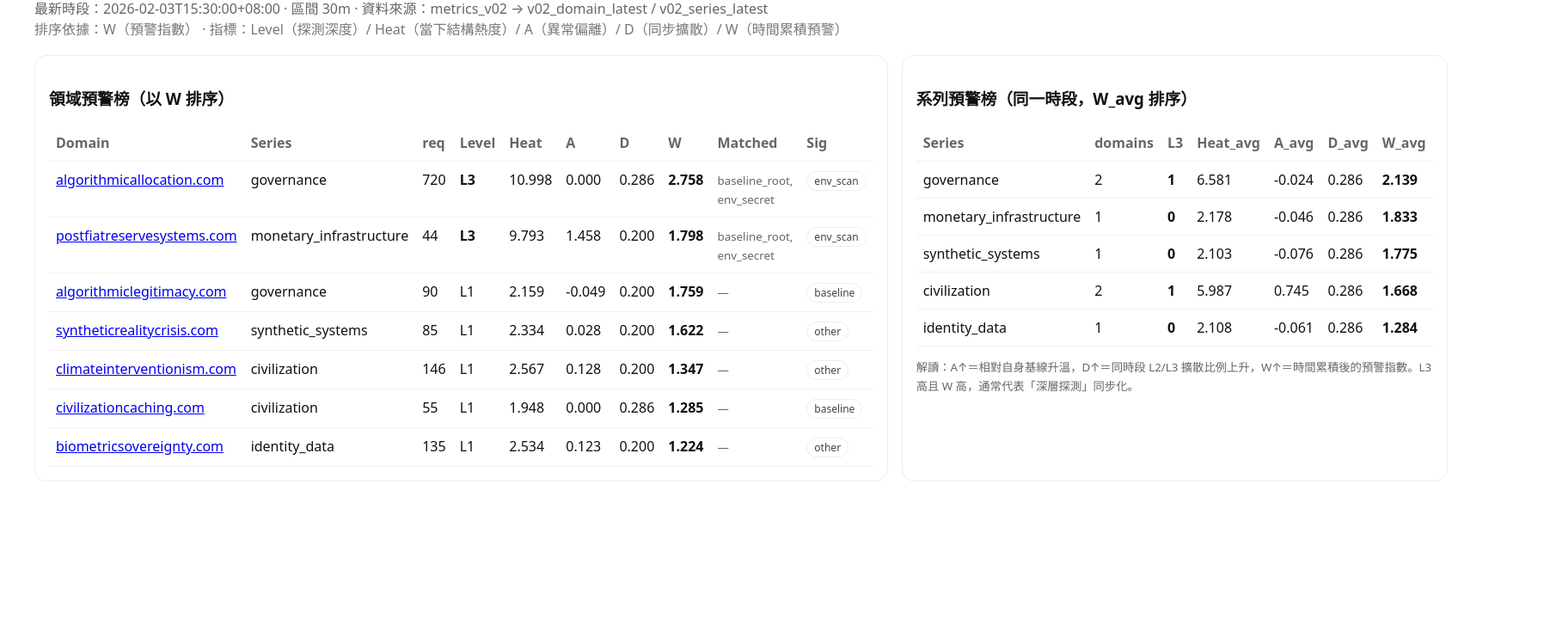
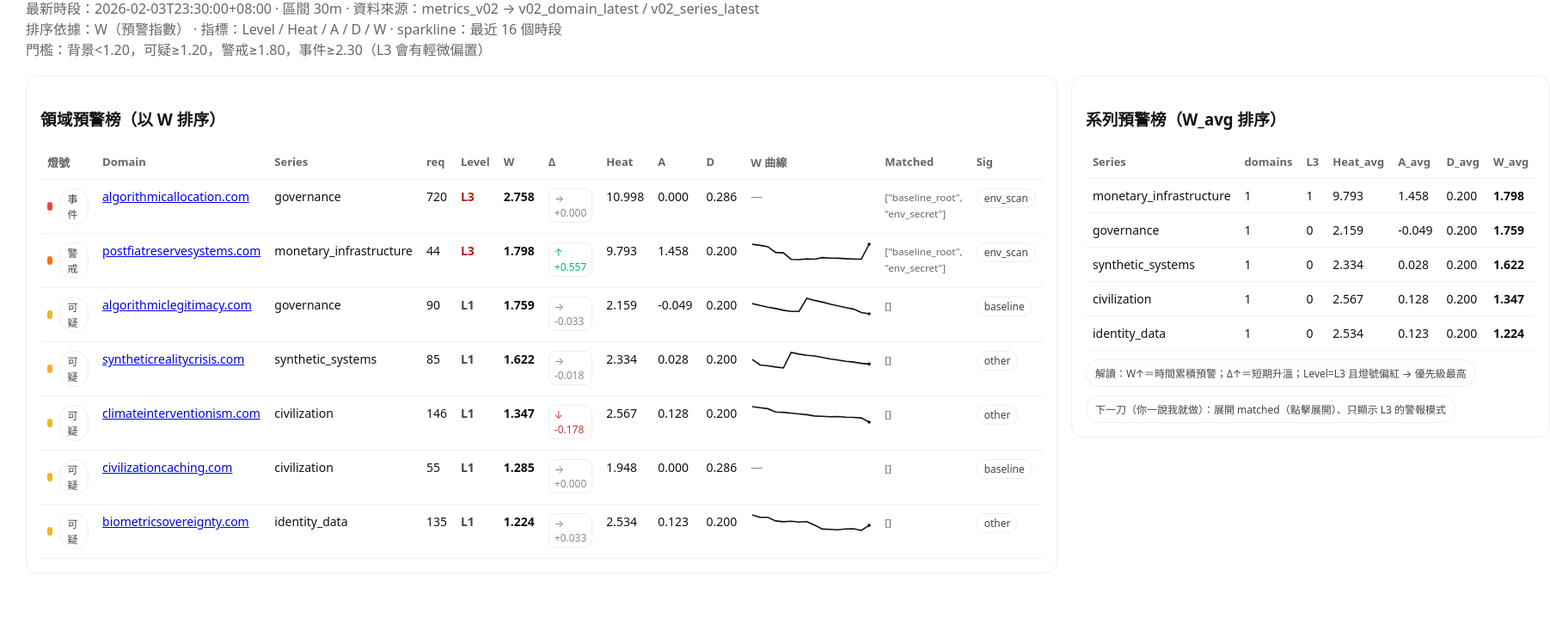
Before and after one commit to AIVIN311/civilization-radar, a plain HTML site: page dashboard_v02.html in a window 1280 px wide. Shown: the part 80-800 px from the top of the page at 86% size, 1803 px wide, since content can reach past the window. Drawn offline with Linux system fonts and the light colour scheme.

Commit message:
Enhance dashboard v0.2 for war-room functionality: updated HTML structure, improved styling, and added risk thresholds; modified data fetching and processing logic in render_dashboard_v02.py to support new features and display metrics more effectively.

```diff
--- a/dashboard_v02.html
+++ b/dashboard_v02.html
@@ -1,168 +1,239 @@
 <!doctype html><html><head><meta charset='utf-8'>
 <meta name='viewport' content='width=device-width,initial-scale=1'>
-<title>文明雷達 v0.2</title>
+<title>文明雷達 v0.2（戰情中心）</title>
 
 <style>
 body{font-family:system-ui,-apple-system,Segoe UI,sans-serif;margin:0;background:#fff;color:#111}
-main{max-width:1200px;margin:0 auto;padding:28px 18px}
+main{max-width:1220px;margin:0 auto;padding:28px 18px}
 h1{margin:0 0 10px;font-size:28px}
 .meta{color:#666;margin-bottom:18px;line-height:1.5}
-.grid{display:grid;grid-template-columns:1.6fr 1fr;gap:16px}
+.grid{display:grid;grid-template-columns:1.6fr 1fr;gap:16px;align-items:start}
 .card{border:1px solid #eee;border-radius:14px;padding:16px}
 table{width:100%;border-collapse:collapse}
 th,td{padding:10px 8px;border-bottom:1px solid #f1f1f1;vertical-align:top}
-th{color:#666;font-weight:600;text-align:left}
+th{color:#666;font-weight:650;text-align:left;font-size:13px}
+td{font-size:14px}
 small{color:#666}
 .badge{display:inline-block;padding:2px 8px;border:1px solid #eee;border-radius:999px;font-size:12px;color:#444}
-.k{font-variant-numeric:tabular-nums}
-.w{font-weight:700}
-.l3{font-weight:700}
-.dim{color:#777}
+.muted{color:#888}
+.kpi{display:flex;gap:10px;flex-wrap:wrap;margin-top:10px}
+.kpi .pill{border:1px solid #eee;border-radius:999px;padding:6px 10px;font-size:12px;color:#444}
+.spark{color:#111} /* SVG uses currentColor */
+.delta{font-size:12px;padding:2px 6px;border-radius:8px;border:1px solid #eee;display:inline-block}
+.delta.up{color:#0b6}
+.delta.down{color:#c33}
+.delta.flat{color:#888}
+
+/* 戰情燈號 */
+.r{display:inline-flex;align-items:center;gap:8px}
+.dot{width:10px;height:10px;border-radius:999px;display:inline-block}
+.r-green .dot{background:#18a058}
+.r-yellow .dot{background:#f0b429}
+.r-orange .dot{background:#f97316}
+.r-red .dot{background:#ef4444}
+.r .label{font-size:12px;color:#444;border:1px solid #eee;border-radius:999px;padding:2px 8px}
+
+/* Level */
+.lv{font-weight:700}
+.lv.L3{color:#b91c1c}
+.lv.L2{color:#c2410c}
+.lv.L1{color:#444}
 </style>
 
 </head><body><main>
-<h1>文明雷達 v0.2</h1>
-<div class='meta'>最新時段：2026-02-03T15:30:00+08:00 · 區間 30m · 資料來源：metrics_v02 → v02_domain_latest / v02_series_latest<br><span class='dim'>排序依據：W（預警指數） · 指標：Level（探測深度）/ Heat（當下結構熱度）/ A（異常偏離）/ D（同步擴散）/ W（時間累積預警）</span></div>
+<h1>文明雷達 v0.2（戰情中心）</h1>
+<div class='meta'>最新時段：2026-02-03T23:30:00+08:00 · 區間 30m · 資料來源：metrics_v02 → v02_domain_latest / v02_series_latest<br>排序依據：W（預警指數） · 指標：Level / Heat / A / D / W · sparkline：最近 16 個時段<br>門檻：背景&lt;1.20，可疑≥1.20，警戒≥1.80，事件≥2.30（L3 會有輕微偏置）</div>
 <div class='grid'>
-<div class='card'><h3>領域預警榜（以 W 排序）</h3>
-<table><thead><tr>
-<th>Domain</th><th>Series</th><th class='k'>req</th><th>Level</th><th class='k'>Heat</th><th class='k'>A</th><th class='k'>D</th><th class='k'>W</th><th>Matched</th><th>Sig</th>
-</tr></thead><tbody>
+<div class='card'>
+<h3>領域預警榜（以 W 排序）</h3>
+<table><thead><tr><th>燈號</th><th>Domain</th><th>Series</th><th>req</th><th>Level</th><th>W</th><th>Δ</th><th>Heat</th><th>A</th><th>D</th><th>W 曲線</th><th>Matched</th><th>Sig</th></tr></thead><tbody>
 <tr>
+<td><span class='r r-red'><span class='dot'></span><span class='label'>事件</span></span></td>
 <td><a href='https://algorithmicallocation.com/' target='_blank' rel='noopener noreferrer'>algorithmicallocation.com</a></td>
 <td>governance</td>
-<td class='k'>720</td>
-<td class='l3'>L3</td>
-<td class='k'>10.998</td>
-<td class='k'>0.000</td>
-<td class='k'>0.286</td>
-<td class='k w'>2.758</td>
-<td><small>baseline_root, env_secret</small></td>
+<td>720</td>
+<td><span class='lv L3'>L3</span></td>
+<td><b>2.758</b></td>
+<td><span class='delta flat'>→ +0.000</span></td>
+<td>10.998</td>
+<td>0.000</td>
+<td>0.286</td>
+<td class='spark'><span class='muted'>—</span></td>
+<td><small>[&quot;baseline_root&quot;, &quot;env_secret&quot;]</small></td>
 <td><span class='badge'>env_scan</span></td>
 </tr>
 <tr>
+<td><span class='r r-orange'><span class='dot'></span><span class='label'>警戒</span></span></td>
 <td><a href='https://postfiatreservesystems.com/' target='_blank' rel='noopener noreferrer'>postfiatreservesystems.com</a></td>
 <td>monetary_infrastructure</td>
-<td class='k'>44</td>
-<td class='l3'>L3</td>
-<td class='k'>9.793</td>
-<td class='k'>1.458</td>
-<td class='k'>0.200</td>
-<td class='k w'>1.798</td>
-<td><small>baseline_root, env_secret</small></td>
+<td>44</td>
+<td><span class='lv L3'>L3</span></td>
+<td><b>1.798</b></td>
+<td><span class='delta up'>↑ +0.557</span></td>
+<td>9.793</td>
+<td>1.458</td>
+<td>0.200</td>
+<td class='spark'>
+    <svg width="140" height="22" viewBox="0 0 140 22" aria-label="W sparkline">
+      <polyline points="2.0,2.1 11.1,3.4 20.1,4.9 29.2,11.6 38.3,12.1 47.3,19.7 56.4,20.0 65.5,19.1 74.5,19.5 83.6,17.6 92.7,18.2 101.7,18.4 110.8,18.9 119.9,19.3 128.9,19.5 138.0,2.0" fill="none" stroke="currentColor" stroke-width="1.6" />
+      <circle cx="138.0" cy="2.0" r="1.8" fill="currentColor"></circle>
+      <title>W last=1.798</title>
+    </svg>
+    </td>
+<td><small>[&quot;baseline_root&quot;, &quot;env_secret&quot;]</small></td>
 <td><span class='badge'>env_scan</span></td>
 </tr>
 <tr>
+<td><span class='r r-yellow'><span class='dot'></span><span class='label'>可疑</span></span></td>
 <td><a href='https://algorithmiclegitimacy.com/' target='_blank' rel='noopener noreferrer'>algorithmiclegitimacy.com</a></td>
 <td>governance</td>
-<td class='k'>90</td>
-<td class=''>L1</td>
-<td class='k'>2.159</td>
-<td class='k'>-0.049</td>
-<td class='k'>0.200</td>
-<td class='k w'>1.759</td>
-<td><small>—</small></td>
+<td>90</td>
+<td><span class='lv L1'>L1</span></td>
+<td><b>1.759</b></td>
+<td><span class='delta flat'>→ -0.033</span></td>
+<td>2.159</td>
+<td>-0.049</td>
+<td>0.200</td>
+<td class='spark'>
+    <svg width="140" height="22" viewBox="0 0 140 22" aria-label="W sparkline">
+      <polyline points="2.0,8.1 11.1,10.3 20.1,12.2 29.2,13.9 38.3,15.9 47.3,17.2 56.4,17.2 65.5,2.0 74.5,4.4 83.6,6.4 92.7,8.7 101.7,10.8 110.8,12.7 119.9,14.6 128.9,18.6 138.0,20.0" fill="none" stroke="currentColor" stroke-width="1.6" />
+      <circle cx="138.0" cy="20.0" r="1.8" fill="currentColor"></circle>
+      <title>W last=1.759</title>
+    </svg>
+    </td>
+<td><small>[]</small></td>
 <td><span class='badge'>baseline</span></td>
 </tr>
 <tr>
+<td><span class='r r-yellow'><span class='dot'></span><span class='label'>可疑</span></span></td>
 <td><a href='https://syntheticrealitycrisis.com/' target='_blank' rel='noopener noreferrer'>syntheticrealitycrisis.com</a></td>
 <td>synthetic_systems</td>
-<td class='k'>85</td>
-<td class=''>L1</td>
-<td class='k'>2.334</td>
-<td class='k'>0.028</td>
-<td class='k'>0.200</td>
-<td class='k w'>1.622</td>
-<td><small>—</small></td>
+<td>85</td>
+<td><span class='lv L1'>L1</span></td>
+<td><b>1.622</b></td>
+<td><span class='delta flat'>→ -0.018</span></td>
+<td>2.334</td>
+<td>0.028</td>
+<td>0.200</td>
+<td class='spark'>
+    <svg width="140" height="22" viewBox="0 0 140 22" aria-label="W sparkline">
+      <polyline points="2.0,10.1 11.1,16.5 20.1,17.5 29.2,18.9 38.3,20.0 47.3,2.0 56.4,3.9 65.5,5.3 74.5,6.0 83.6,7.8 92.7,9.5 101.7,10.7 110.8,12.3 119.9,13.1 128.9,14.6 138.0,15.4" fill="none" stroke="currentColor" stroke-width="1.6" />
+      <circle cx="138.0" cy="15.4" r="1.8" fill="currentColor"></circle>
+      <title>W last=1.622</title>
+    </svg>
+    </td>
+<td><small>[]</small></td>
 <td><span class='badge'>other</span></td>
 </tr>
 <tr>
+<td><span class='r r-yellow'><span class='dot'></span><span class='label'>可疑</span></span></td>
 <td><a href='https://climateinterventionism.com/' target='_blank' rel='noopener noreferrer'>climateinterventionism.com</a></td>
 <td>civilization</td>
-<td class='k'>146</td>
-<td class=''>L1</td>
-<td class='k'>2.567</td>
-<td class='k'>0.128</td>
-<td class='k'>0.200</td>
-<td class='k w'>1.347</td>
-<td><small>—</small></td>
+<td>146</td>
+<td><span class='lv L1'>L1</span></td>
+<td><b>1.347</b></td>
+<td><span class='delta down'>↓ -0.178</span></td>
+<td>2.567</td>
+<td>0.128</td>
+<td>0.200</td>
+<td class='spark'>
+    <svg width="140" height="22" viewBox="0 0 140 22" aria-label="W sparkline">
+      <polyline points="2.0,2.0 11.1,3.2 20.1,4.4 29.2,8.3 38.3,8.6 47.3,9.5 56.4,10.5 65.5,11.4 74.5,12.9 83.6,13.3 92.7,13.7 101.7,13.5 110.8,14.2 119.9,14.5 128.9,15.1 138.0,20.0" fill="none" stroke="currentColor" stroke-width="1.6" />
+      <circle cx="138.0" cy="20.0" r="1.8" fill="currentColor"></circle>
+      <title>W last=1.347</title>
+    </svg>
+    </td>
+<td><small>[]</small></td>
 <td><span class='badge'>other</span></td>
 </tr>
 <tr>
+<td><span class='r r-yellow'><span class='dot'></span><span class='label'>可疑</span></span></td>
 <td><a href='https://civilizationcaching.com/' target='_blank' rel='noopener noreferrer'>civilizationcaching.com</a></td>
 <td>civilization</td>
-<td class='k'>55</td>
-<td class=''>L1</td>
-<td class='k'>1.948</td>
-<td class='k'>0.000</td>
-<td class='k'>0.286</td>
-<td class='k w'>1.285</td>
-<td><small>—</small></td>
+<td>55</td>
+<td><span class='lv L1'>L1</span></td>
+<td><b>1.285</b></td>
+<td><span class='delta flat'>→ +0.000</span></td>
+<td>1.948</td>
+<td>0.000</td>
+<td>0.286</td>
+<td class='spark'><span class='muted'>—</span></td>
+<td><small>[]</small></td>
 <td><span class='badge'>baseline</span></td>
 </tr>
 <tr>
+<td><span class='r r-yellow'><span class='dot'></span><span class='label'>可疑</span></span></td>
 <td><a href='https://biometricsovereignty.com/' target='_blank' rel='noopener noreferrer'>biometricsovereignty.com</a></td>
 <td>identity_data</td>
-<td class='k'>135</td>
-<td class=''>L1</td>
-<td class='k'>2.534</td>
-<td class='k'>0.123</td>
-<td class='k'>0.200</td>
-<td class='k w'>1.224</td>
-<td><small>—</small></td>
+<td>135</td>
+<td><span class='lv L1'>L1</span></td>
+<td><b>1.224</b></td>
+<td><span class='delta flat'>→ +0.033</span></td>
+<td>2.534</td>
+<td>0.123</td>
+<td>0.200</td>
+<td class='spark'>
+    <svg width="140" height="22" viewBox="0 0 140 22" aria-label="W sparkline">
+      <polyline points="2.0,2.0 11.1,4.8 20.1,4.8 29.2,8.9 38.3,9.9 47.3,9.3 56.4,10.2 65.5,9.8 74.5,13.8 83.6,18.4 92.7,18.8 101.7,19.2 110.8,18.3 119.9,18.0 128.9,20.0 138.0,14.1" fill="none" stroke="currentColor" stroke-width="1.6" />
+      <circle cx="138.0" cy="14.1" r="1.8" fill="currentColor"></circle>
+      <title>W last=1.224</title>
+    </svg>
+    </td>
+<td><small>[]</small></td>
 <td><span class='badge'>other</span></td>
 </tr>
-</tbody></table></div>
-<div class='card'><h3>系列預警榜（同一時段，W_avg 排序）</h3>
-<table><thead><tr>
-<th>Series</th><th class='k'>domains</th><th class='k'>L3</th><th class='k'>Heat_avg</th><th class='k'>A_avg</th><th class='k'>D_avg</th><th class='k'>W_avg</th>
-</tr></thead><tbody>
+</tbody></table>
+</div>
+<div class='card'>
+<h3>系列預警榜（W_avg 排序）</h3>
+<table><thead><tr><th>Series</th><th>domains</th><th>L3</th><th>Heat_avg</th><th>A_avg</th><th>D_avg</th><th>W_avg</th></tr></thead><tbody>
+<tr>
+<td>monetary_infrastructure</td>
+<td>1</td>
+<td>1</td>
+<td>9.793</td>
+<td>1.458</td>
+<td>0.200</td>
+<td><b>1.798</b></td>
+</tr>
 <tr>
 <td>governance</td>
-<td class='k'>2</td>
-<td class='k l3'>1</td>
-<td class='k'>6.581</td>
-<td class='k'>-0.024</td>
-<td class='k'>0.286</td>
-<td class='k w'>2.139</td>
-</tr>
-<tr>
-<td>monetary_infrastructure</td>
-<td class='k'>1</td>
-<td class='k l3'>0</td>
-<td class='k'>2.178</td>
-<td class='k'>-0.046</td>
-<td class='k'>0.286</td>
-<td class='k w'>1.833</td>
+<td>1</td>
+<td>0</td>
+<td>2.159</td>
+<td>-0.049</td>
+<td>0.200</td>
+<td><b>1.759</b></td>
 </tr>
 <tr>
 <td>synthetic_systems</td>
-<td class='k'>1</td>
-<td class='k l3'>0</td>
-<td class='k'>2.103</td>
-<td class='k'>-0.076</td>
-<td class='k'>0.286</td>
-<td class='k w'>1.775</td>
+<td>1</td>
+<td>0</td>
+<td>2.334</td>
+<td>0.028</td>
+<td>0.200</td>
+<td><b>1.622</b></td>
 </tr>
 <tr>
 <td>civilization</td>
-<td class='k'>2</td>
-<td class='k l3'>1</td>
-<td class='k'>5.987</td>
-<td class='k'>0.745</td>
-<td class='k'>0.286</td>
-<td class='k w'>1.668</td>
+<td>1</td>
+<td>0</td>
+<td>2.567</td>
+<td>0.128</td>
+<td>0.200</td>
+<td><b>1.347</b></td>
 </tr>
 <tr>
 <td>identity_data</td>
-<td class='k'>1</td>
-<td class='k l3'>0</td>
-<td class='k'>2.108</td>
-<td class='k'>-0.061</td>
-<td class='k'>0.286</td>
-<td class='k w'>1.284</td>
+<td>1</td>
+<td>0</td>
+<td>2.534</td>
+<td>0.123</td>
+<td>0.200</td>
+<td><b>1.224</b></td>
 </tr>
 </tbody></table>
-<div style='margin-top:12px'><small>解讀：A↑＝相對自身基線升溫，D↑＝同時段 L2/L3 擴散比例上升，W↑＝時間累積後的預警指數。L3 高且 W 高，通常代表「深層探測」同步化。</small></div>
+<div class='kpi'><span class='pill'>解讀：W↑＝時間累積預警；Δ↑＝短期升溫；Level=L3 且燈號偏紅 → 優先級最高</span><span class='pill'>下一刀（你一說我就做）：展開 matched（點擊展開）、只顯示 L3 的警報模式</span></div>
 </div>
-</div></main></body></html>
+</div>
+</main></body></html>
```
Also changed, not shown: 2 other files.
